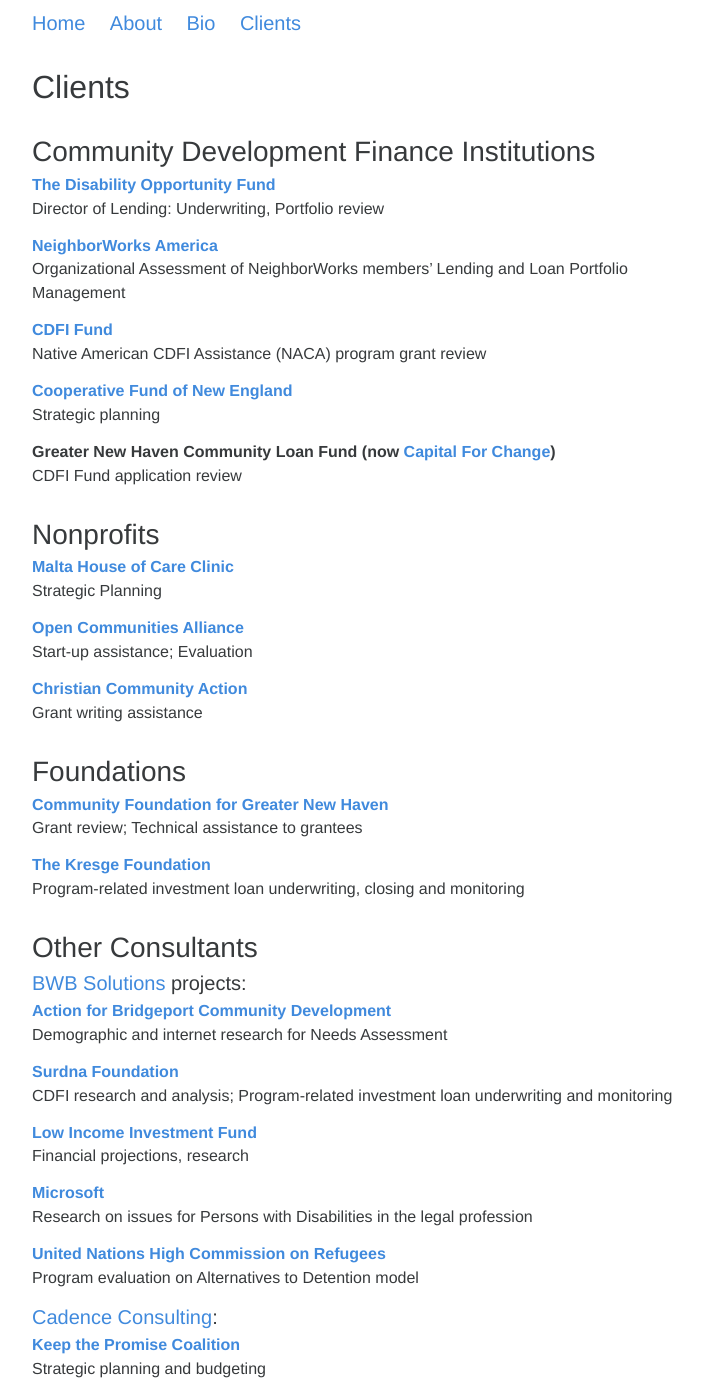
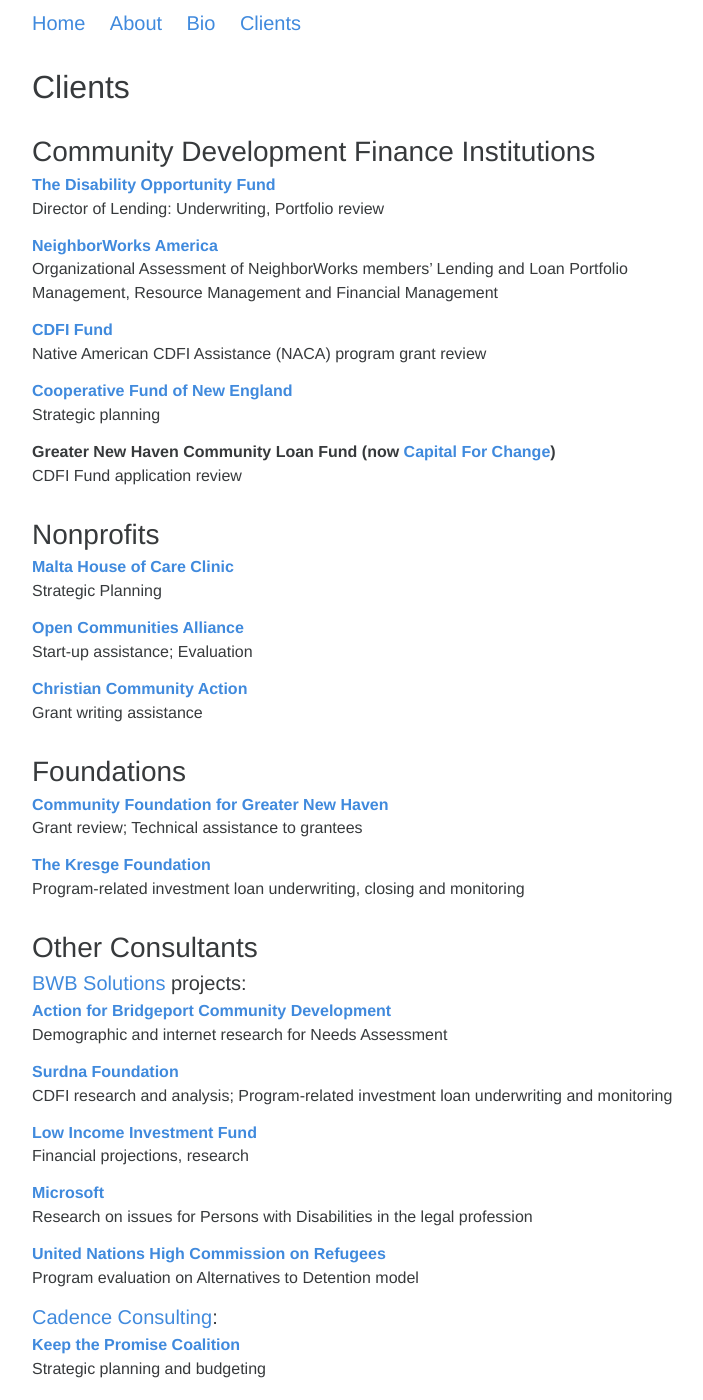
Before and after one commit to ClaireMorduch/clairemorduch, a Jekyll site: the page built from clients.md, in a window 1280 px wide and 1400 px high, scrolled down 471 px. Shown: the whole window, without its empty margins (263-966 px from the left). Built offline with Jekyll 4.4.1, drawn with Linux system fonts in a browser that asks for light colours; some of the changed text lies outside the part shown.

Commit message:
Update clients.md

```diff
--- a/clients.md
+++ b/clients.md
@@ -16,7 +16,7 @@ published: true
 Director of Lending: Underwriting, Portfolio review
 
 ##### [NeighborWorks America](http://www.neighborworks.org/Training-Services/Organizational-Assessment)
-Organizational Assessment of NeighborWorks members' Lending and Loan Portfolio Management
+Organizational Assessment of NeighborWorks members' Lending and Loan Portfolio Management, Resource Management and Financial Management
 
 ##### [CDFI Fund](http://www.cdfifund.gov)
 Native American CDFI Assistance (NACA) program grant review
```
Also changed, not shown: other parts of clients.md (+1 -1 lines).
